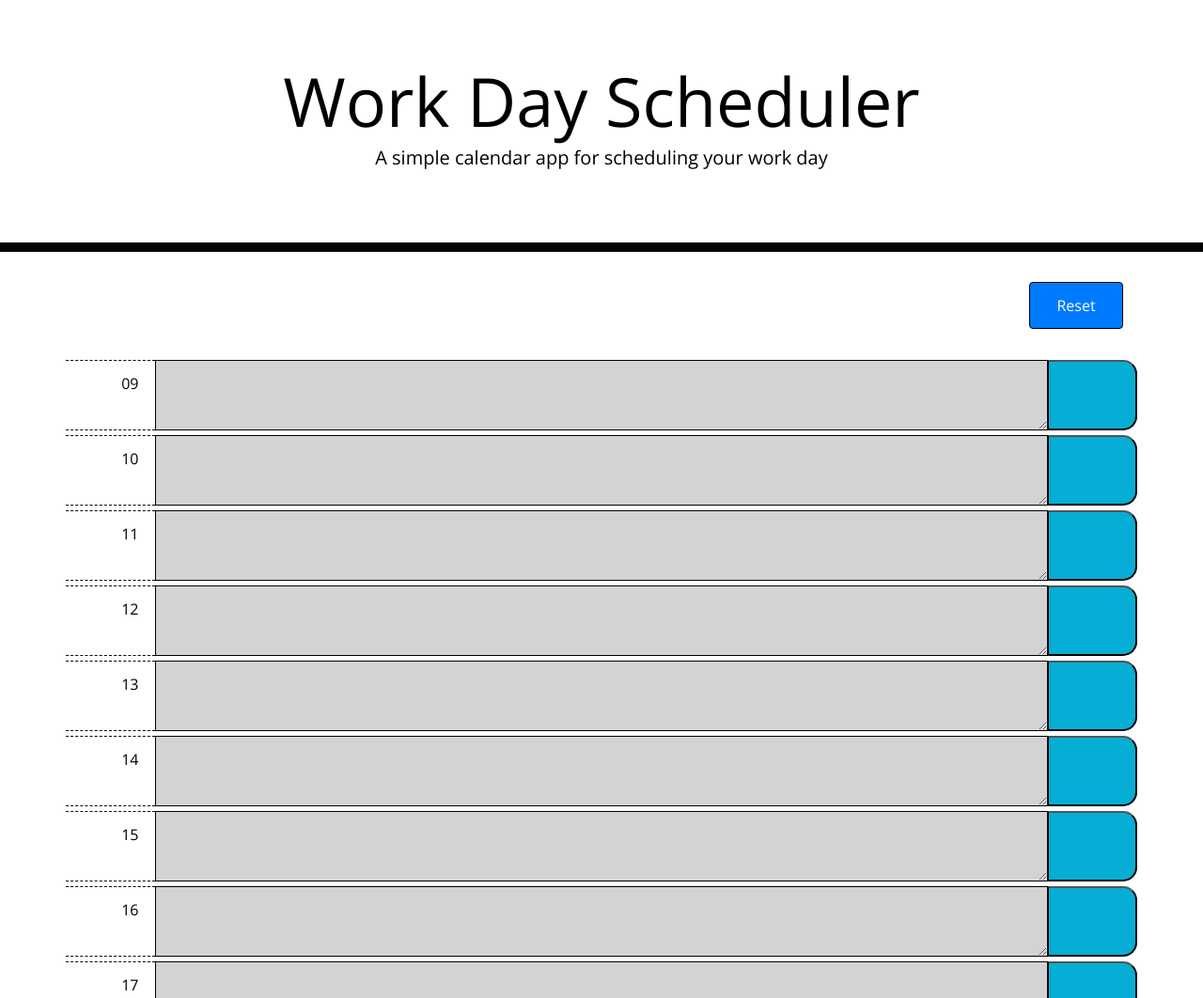
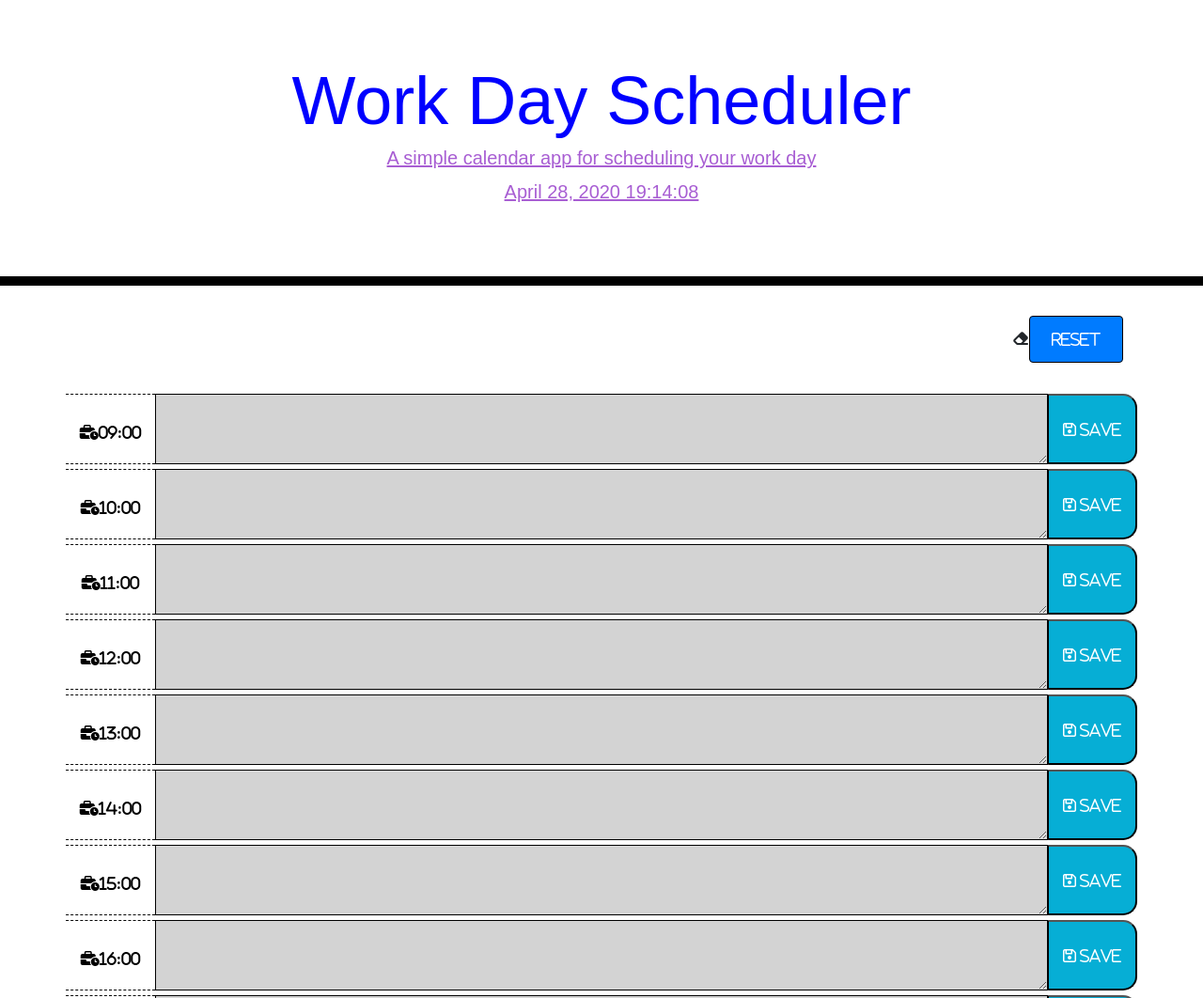
Before and after one commit to PhilipK-webdev/WorkDay-Scheduler, a website with bundled scripts: page index.html in a window 1280 px wide. Shown: the top 1062 px of the page at 94% size. Built offline with nearby package versions, Linux system fonts and the light colour scheme.

Commit message:
add style

```diff
--- a/index.html
+++ b/index.html
@@ -10,6 +10,7 @@
     integrity="sha384-50oBUHEmvpQ+1lW4y57PTFmhCaXp0ML5d60M1M7uH2+nqUivzIebhndOJK28anvf" crossorigin="anonymous" />
   <link href="https://fonts.googleapis.com/css?family=Open+Sans&display=swap" rel="stylesheet" />
   <link rel="stylesheet" href="style.css" />
+  <script src="https://kit.fontawesome.com/cabf2656fe.js" crossorigin="anonymous"></script>
   <title>Work Day Scheduler</title>
 </head>
 
--- a/node/app.js
+++ b/node/app.js
@@ -11,6 +11,7 @@ $(document).ready(function () {
     var arrHtml = [];
     arrHoursMoment.push(startTime.format("HH"));
 
+    $("#currentDay").text(moment().format("LL HH:mm:ss"));
     for (var i = 1; i < 9; i++) {
 
 
@@ -34,19 +35,20 @@ $(document).ready(function () {
     for (var i = 0; i < arrHoursMoment.length; i++) {
 
 
+
         arrHtml.push(`
 
        <div class="row text-center">
        <div class="col">
         <div class="div hour">
-          <span class="show-hour">${arrHoursMoment[i]}</span>
+          <span class="show-hour"><i class="fas fa-business-time">${arrHoursMoment[i] + ":00"}</i></span>
      </div>
      </div>
        <div class="col-10">
         <textarea class="textDisplay" data-id="${i}"  cols="30" rows="10"></textarea>
      </div>
      <div class="col text-center">
-    <button class="saveBtn" data-id=${i}></button>
+    <button class="saveBtn" data-id=${i}><i class="far fa-save"> Save</i></button>
       </div>
     </div>`);
 
@@ -58,7 +60,9 @@ $(document).ready(function () {
     for (var i = 0; i < parseArrHoursMoment.length; i++) {
 
         if (parseCurrentTime > parseArrHoursMoment[i]) {
+
             classGet = $(".textDisplay").eq(i).attr("class");
+
             if (classGet === "textDisplay") {
                 $(".textDisplay").eq(i).addClass("past");
             }
@@ -106,7 +110,7 @@ $(document).ready(function () {
     }
 
     $(".container").prepend(`<div class="col-12 text-right">
-    <input class="btn btn-primary" type="reset" value="Reset"></input>
+    <i class="fas fa-eraser"><input class="btn btn-primary" type="reset" value="Reset"></input></i>
       </div>`)
 
     $(".btn").on("click", function () {
--- a/style.css
+++ b/style.css
@@ -20,6 +20,18 @@ textarea{
   color: black;
   border-radius: 0;
   border-bottom: 10px solid black;
+  color:blue;
+  font-family: fantasy;
+}
+
+#currentDay{
+
+  text-decoration: underline;
+}
+.lead{
+
+  text-decoration: underline;
+  color:rgb(168, 94, 211);
 }
 
 .description{
@@ -47,16 +59,19 @@ textarea{
 .past {
   background-color: #d3d3d3;
   color: white;
+  pointer-events: none;
 }
 
 .present {
   background-color: #ff6961;
   color: white;
+  cursor: pointer;
 }
 
 .future {
   background-color: #77dd77;
   color: white;
+  cursor: context-menu;
 }
 [class*="col"]{
 
```
